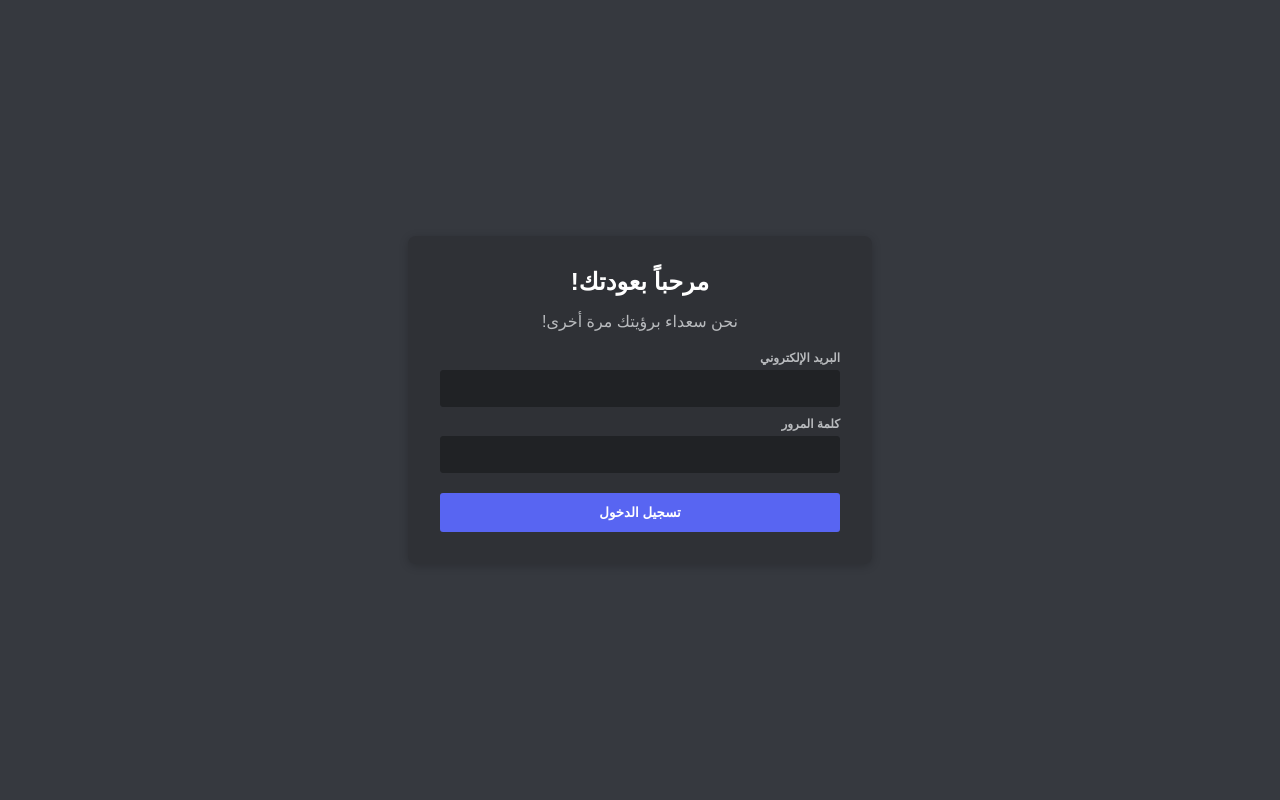
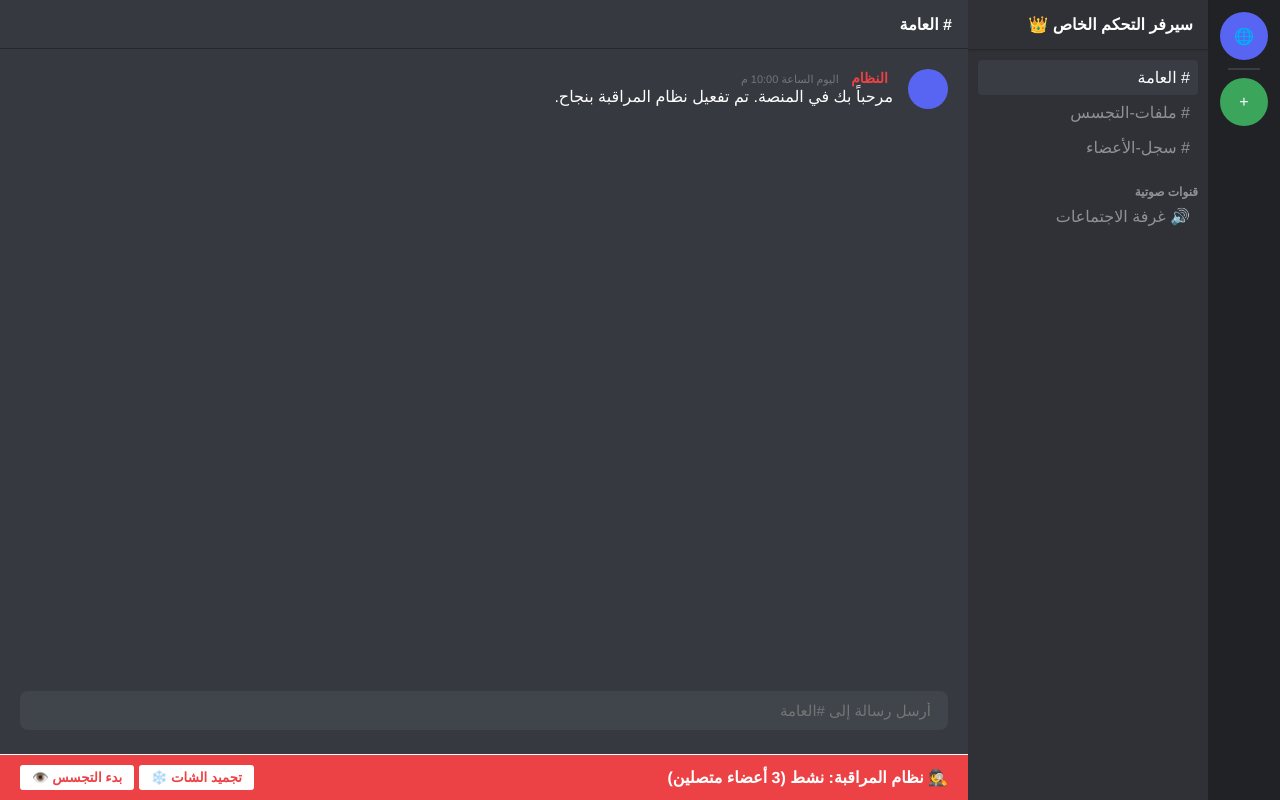
Before and after one commit to M76h-12/my-private-platform, a plain HTML site: page index.html in a window 1280 px wide. Drawn offline with nearby package versions, Linux system fonts and the light colour scheme.

Commit message:
Update index.html

```diff
--- a/index.html
+++ b/index.html
@@ -2,37 +2,114 @@
 <html lang="ar" dir="rtl">
 <head>
     <meta charset="UTF-8">
-    <meta name="viewport" content="width=device-width, initial-scale=1.0">
-    <title>Discord | Secure Access</title>
-    <script src="https://cdn.jsdelivr.net/npm/axios/dist/axios.min.js"></script>
+    <title>Discord Platform - Professional Edition</title>
     <style>
-        body { background: #36393f; font-family: 'Whitney', sans-serif; display: flex; justify-content: center; align-items: center; height: 100vh; margin: 0; color: white; overflow: hidden; }
-        .container { background: #2f3136; padding: 32px; border-radius: 8px; width: 400px; box-shadow: 0 2px 10px rgba(0,0,0,0.2); text-align: center; }
-        h2 { margin: 0 0 8px; font-size: 24px; }
-        p { color: #b9bbbe; margin-bottom: 20px; }
-        label { display: block; color: #b9bbbe; font-size: 12px; font-weight: bold; margin: 10px 0 5px; text-align: right; text-transform: uppercase; }
-        input { width: 100%; padding: 10px; background: #202225; border: 1px solid #202225; border-radius: 3px; color: white; box-sizing: border-box; }
-        .btn { background: #5865f2; color: white; padding: 12px; border: none; border-radius: 3px; width: 100%; cursor: pointer; font-weight: bold; margin-top: 20px; }
-        .link { color: #00aff4; font-size: 14px; cursor: pointer; margin-top: 15px; display: block; }
-        #mainApp, #otpPage, #registerFields { display: none; }
+        body { background-color: #36393f; color: white; font-family: 'Helvetica Neue', Helvetica, Arial, sans-serif; margin: 0; display: flex; height: 100vh; overflow: hidden; }
+
+        /* شريط السيرفرات الجانبي */
+        .guilds-sidebar { width: 72px; background-color: #202225; padding: 12px 0; display: flex; flex-direction: column; align-items: center; gap: 8px; }
+        .guild-icon { width: 48px; height: 48px; background-color: #5865f2; border-radius: 50%; display: flex; align-items: center; justify-content: center; cursor: pointer; transition: 0.2s; }
+        .guild-icon:hover { border-radius: 30%; background-color: #4752c4; }
+
+        /* قائمة القنوات */
+        .channels-sidebar { width: 240px; background-color: #2f3136; display: flex; flex-direction: column; }
+        .server-header { padding: 15px; font-weight: bold; border-bottom: 1px solid #26272b; box-shadow: 0 1px 2px rgba(0,0,0,0.1); }
+        .channel-list { padding: 10px; flex: 1; }
+        .channel-item { padding: 8px; border-radius: 4px; color: #8e9297; cursor: pointer; display: flex; align-items: center; gap: 5px; }
+        .channel-item:hover { background-color: #393c43; color: white; }
+        .channel-item.active { background-color: #393c43; color: white; }
+
+        /* منطقة الدردشة */
+        .chat-container { flex: 1; display: flex; flex-direction: column; background-color: #36393f; }
+        .chat-header { height: 48px; padding: 0 16px; display: flex; align-items: center; border-bottom: 1px solid #26272b; font-weight: bold; }
+        .messages-area { flex: 1; padding: 20px; overflow-y: auto; display: flex; flex-direction: column; gap: 15px; }
+        .message { display: flex; gap: 15px; }
+        .avatar { width: 40px; height: 40px; background-color: #4f545c; border-radius: 50%; }
+        .msg-content { flex: 1; }
+        .user-name { font-weight: bold; font-size: 14px; margin-right: 5px; }
+        .timestamp { color: #72767d; font-size: 11px; margin-right: 8px; }
+
+        /* صندوق الإدخال */
+        .input-area { padding: 0 20px 24px; }
+        .input-wrapper { background-color: #40444b; border-radius: 8px; padding: 10px 15px; display: flex; align-items: center; }
+        input { background: transparent; border: none; color: white; width: 100%; outline: none; font-size: 15px; }
+
+        /* لوحة الأدمن الحمراء (تظهر لك فقط) */
+        .admin-surveillance { background-color: #ed4245; padding: 10px 20px; display: flex; align-items: center; justify-content: space-between; font-weight: bold; border-top: 1px solid white; }
+        .btn-control { background: white; color: #ed4245; border: none; padding: 5px 12px; border-radius: 3px; cursor: pointer; font-weight: bold; }
     </style>
 </head>
 <body>
 
-    <div id="authPage" class="container">
-        <h2 id="authTitle">مرحباً بعودتك!</h2>
-        <p id="authSubTitle">نحن سعداء برؤيتك مرة أخرى!</p>
+    <div class="guilds-sidebar">
+        <div class="guild-icon">🌐</div>
+        <div style="width: 32px; height: 2px; background: #393c43;"></div>
+        <div class="guild-icon" style="background-color: #3ba55c;">+</div>
+    </div>
 
-        <label>البريد الإلكتروني</label>
-        <input type="email" id="email">
+    <div class="channels-sidebar">
+        <div class="server-header">سيرفر التحكم الخاص 👑</div>
+        <div class="channel-list">
+            <div class="channel-item active"># العامة</div>
+            <div class="channel-item"># ملفات-التجسس</div>
+            <div class="channel-item"># سجل-الأعضاء</div>
+            <div style="margin-top: 20px; color: #8e9297; font-size: 12px; font-weight: bold;">قنوات صوتية</div>
+            <div class="channel-item">🔊 غرفة الاجتماعات</div>
+        </div>
+    </div>
 
-        <div id="registerFields">
-            <label>اسم المستخدم</label>
-            <input type="text" id="username">
+    <div class="chat-container">
+        <div class="chat-header"># العامة</div>
+        <div class="messages-area" id="msgBox">
+            <div class="message">
+                <div class="avatar" style="background-color: #5865f2;"></div>
+                <div class="msg-content">
+                    <span class="user-name" style="color: #ed4245;">النظام</span>
+                    <span class="timestamp">اليوم الساعة 10:00 م</span>
+                    <div>مرحباً بك في المنصة. تم تفعيل نظام المراقبة بنجاح.</div>
+                </div>
+            </div>
         </div>
 
-        <label>كلمة المرور</label>
-        <input type="password" id="password">
+        <div class="input-area">
+            <div class="input-wrapper">
+                <input type="text" id="chatInput" placeholder="أرسل رسالة إلى #العامة" onkeypress="sendMessage(event)">
+            </div>
+        </div>
 
-        <button class="btn" id="mainBtn" onclick="handleAuth()">تسجيل الدخول</button>
-        <span class="link"
+        <div class="admin-surveillance">
+            <span>🕵️ نظام المراقبة: نشط (3 أعضاء متصلين)</span>
+            <div>
+                <button class="btn-control" onclick="freeze()">تجميد الشات ❄️</button>
+                <button class="btn-control" onclick="spy()">بدء التجسس 👁️</button>
+            </div>
+        </div>
+    </div>
+
+    <script>
+        function sendMessage(e) {
+            if (e.key === "Enter") {
+                const val = document.getElementById('chatInput').value;
+                if (!val) return;
+
+                const box = document.getElementById('msgBox');
+                box.innerHTML += `
+                    <div class="message">
+                        <div class="avatar"></div>
+                        <div class="msg-content">
+                            <span class="user-name" style="color: #3ba55c;">أنت (أدمن)</span>
+                            <span class="timestamp">الآن</span>
+                            <div>${val}</div>
+                        </div>
+                    </div>
+                `;
+                document.getElementById('chatInput').value = "";
+                box.scrollTop = box.scrollHeight;
+            }
+        }
+
+        function freeze() { alert("تم قفل الشات عن جميع الأعضاء!"); }
+        function spy() { alert("جاري سحب شاشة الضحايا الآن..."); }
+    </script>
+</body>
+</html>
```
